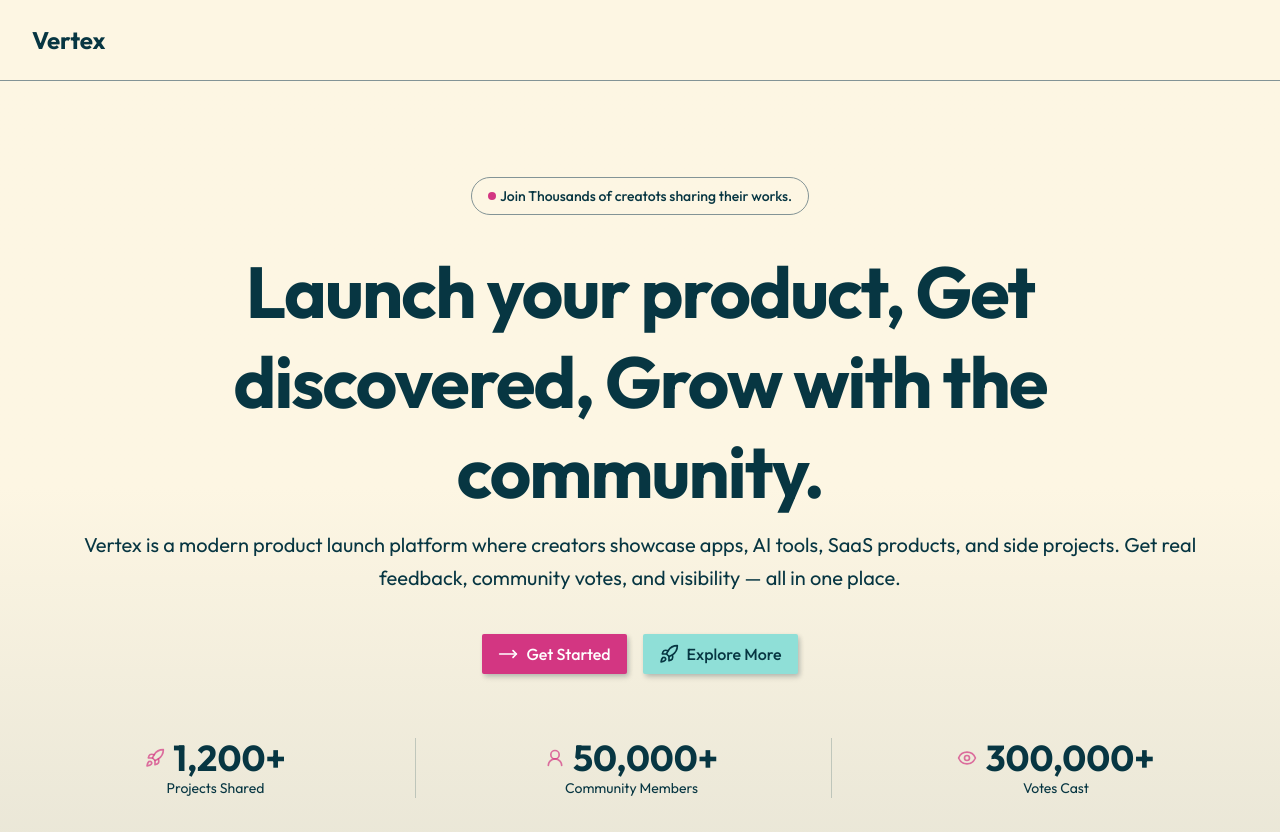
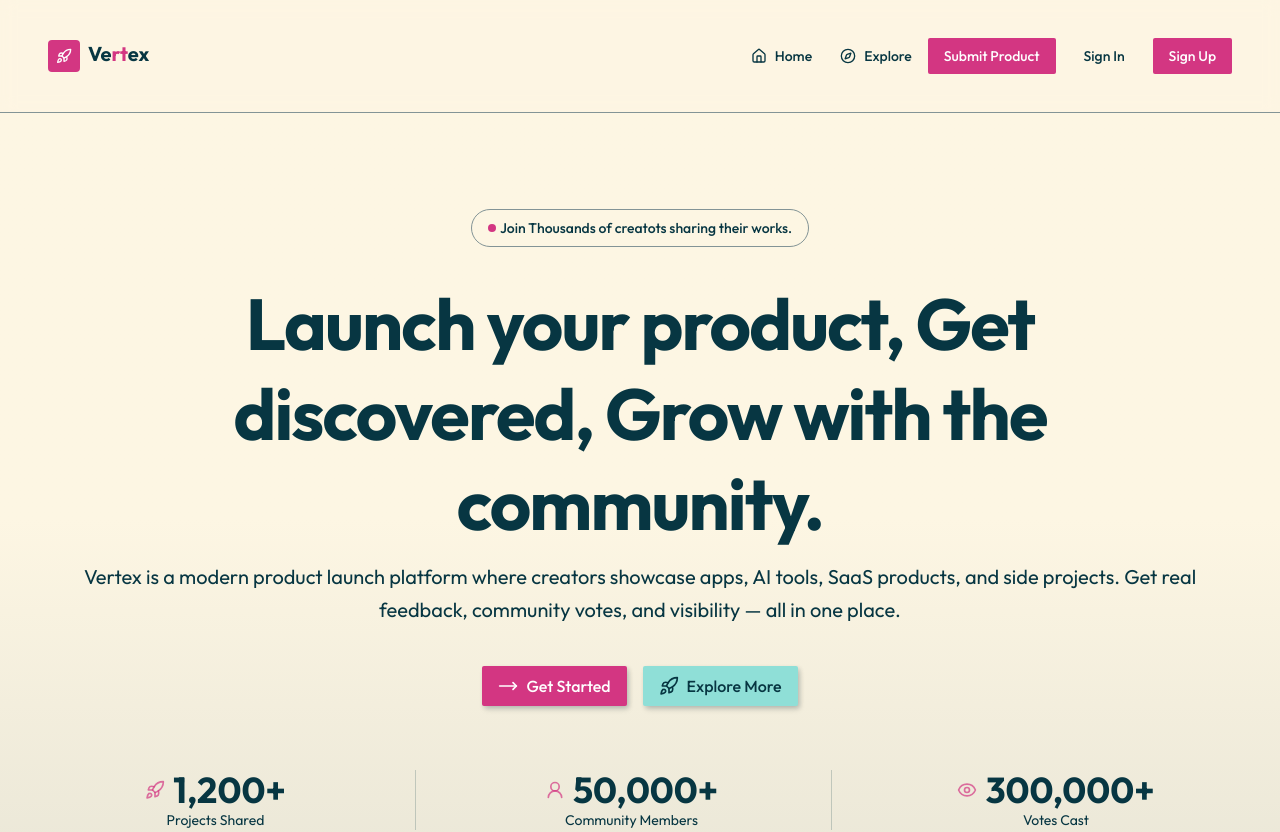
Before and after one commit to bijaya-dev07/Vertex, a Next.js app in the folder vertex/: page / in a window 1280 px wide. Shown: the top 832 px of the page. Built offline with nearby package versions, Linux system fonts and the light colour scheme.

Commit message:
feat: refactor Header component to improve structure and styling

```diff
--- a/vertex/components/common/header.tsx
+++ b/vertex/components/common/header.tsx
@@ -1,17 +1,50 @@
+import { CompassIcon, HomeIcon, RocketIcon } from "lucide-react";
 import Link from "next/link";
+import { Button } from "../ui/button";
 
-const logo = ()=>{
+const Logo = () => {
   return (
-    <Link href="/" className="flex iterm-center gap-2">
-      </Link>
+    <Link href="/" className="flex iterm-center gap-2 group">
+      <div className="size-8 rounded-lg bg-primary flex items-center justify-center">
+        <RocketIcon className="size-4 text-primary-foreground" />
+      </div>
+      <span className="text-xl font-bold">
+        Ve<span className="text-primary">rt</span>ex
+      </span>
+    </Link>
   );
-}
+};
 
 export default function Header() {
   return (
-    <header className="py-6 border-b">
-      <div className="wrapper flex items-center justify-between">
-        <h1 className="text-2xl font-bold">Vertex</h1>
+    <header className="py-6 border-b sticky top-0 z-50 bg-background/95 backdrop-blur supports-backdrop-filter:bg-background/60">
+      <div className="wrapper px-12">
+        <div className="flex h-16 items-center justify-between">
+          <Logo />
+          <nav className="flex items-center gap-1">
+            <Link
+              href="/"
+              className="flex items-center gap-2 px-3 py-3 text-sm font-medium text-muted-foreground hover:text-foreground transition-colors hover:bg-muted/10"
+            >
+              <HomeIcon className="size-4" />
+              Home
+            </Link>
+            <Link
+              href="/"
+              className="flex items-center gap-2 px-3 py-3 text-sm font-medium text-muted-foreground hover:text-foreground transition-colors hover:bg-muted/10"
+            >
+              <CompassIcon className="size-4" />
+              Explore
+            </Link>
+            <div className="flex items-center gap-3">
+              <Button asChild>
+                <Link href="/submit">Submit Product</Link>
+              </Button>
+              <Button variant="ghost">Sign In</Button>
+              <Button>Sign Up</Button>
+            </div>
+          </nav>
+        </div>
       </div>
     </header>
   );
```
